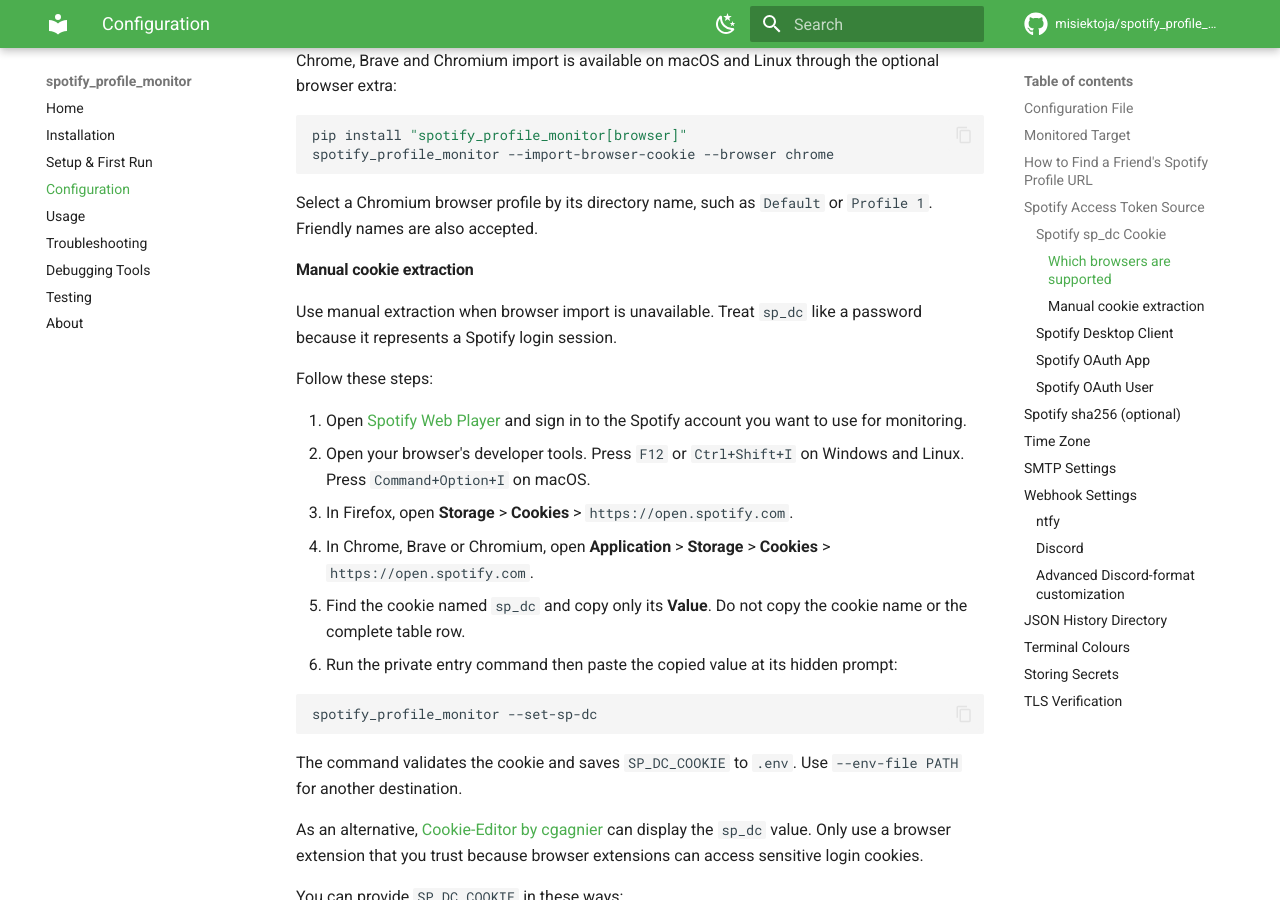
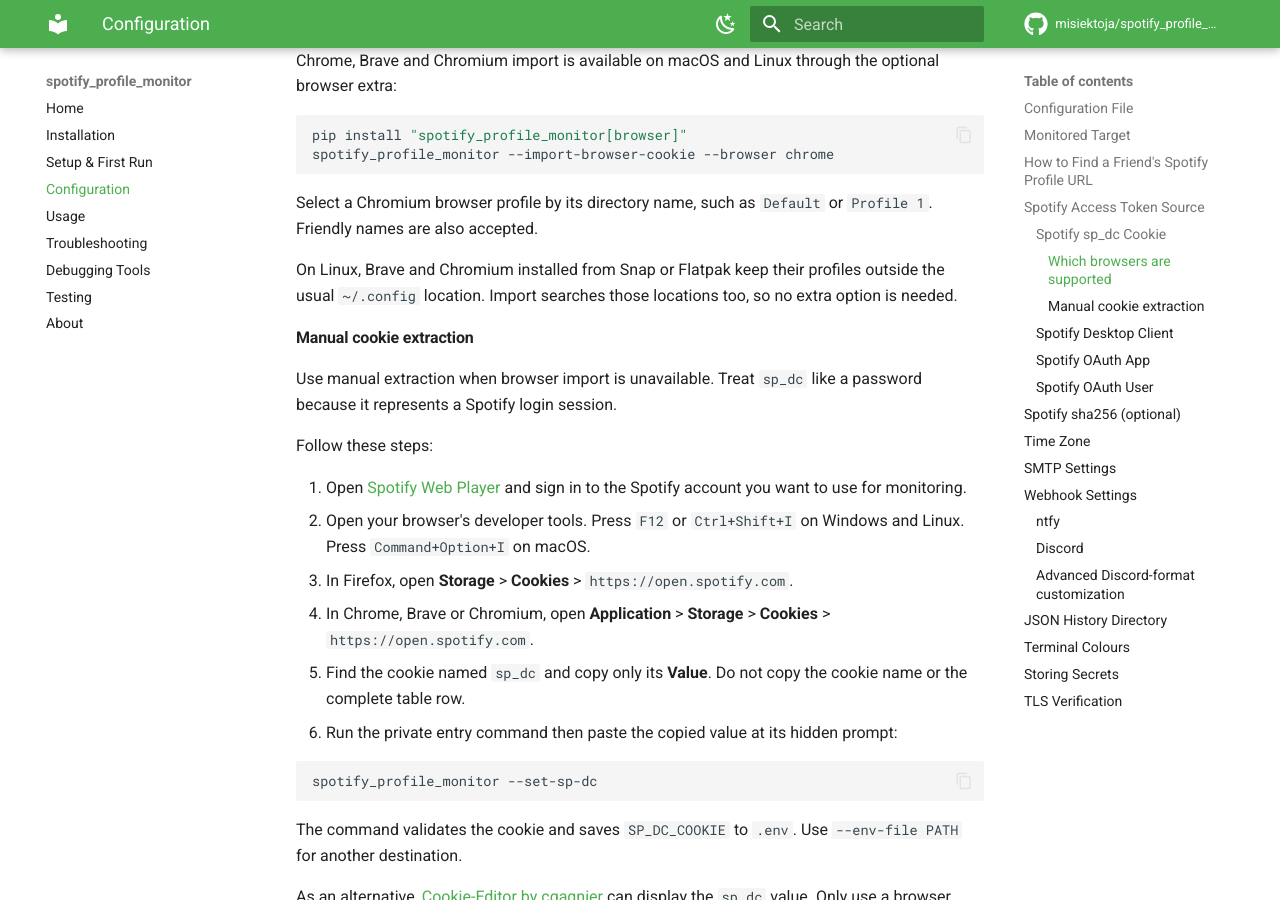
Before and after one commit to misiektoja/spotify_profile_monitor, an MkDocs documentation site: the page built from docs/configuration.md, in a window 1280 px wide and 900 px high, scrolled down 5594 px. Built offline with MkDocs 1.6.1 and Material for MkDocs 9.7.7, drawn with Linux system fonts in a browser that asks for light colours; comment, search, counter and statistics services are not loaded.

Commit message:
docs(configuration): note Snap and Flatpak discovery for Brave and Chromium

````diff
--- a/docs/configuration.md
+++ b/docs/configuration.md
@@ -190,6 +190,8 @@
 ```
 
 Select a Chromium browser profile by its directory name, such as `Default` or `Profile 1`. Friendly names are also accepted.
+
+On Linux, Brave and Chromium installed from Snap or Flatpak keep their profiles outside the usual `~/.config` location. Import searches those locations too, so no extra option is needed.
 
 <a id="manual-cookie-extraction"></a>
 #### Manual cookie extraction
````
